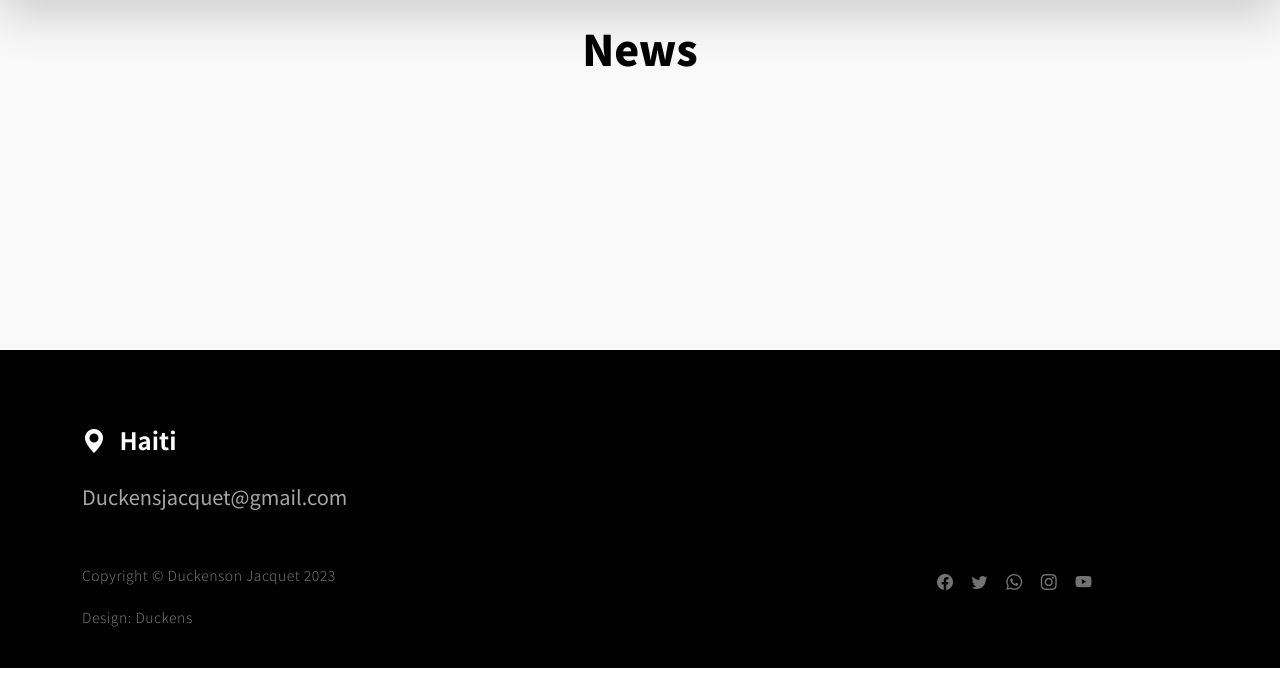
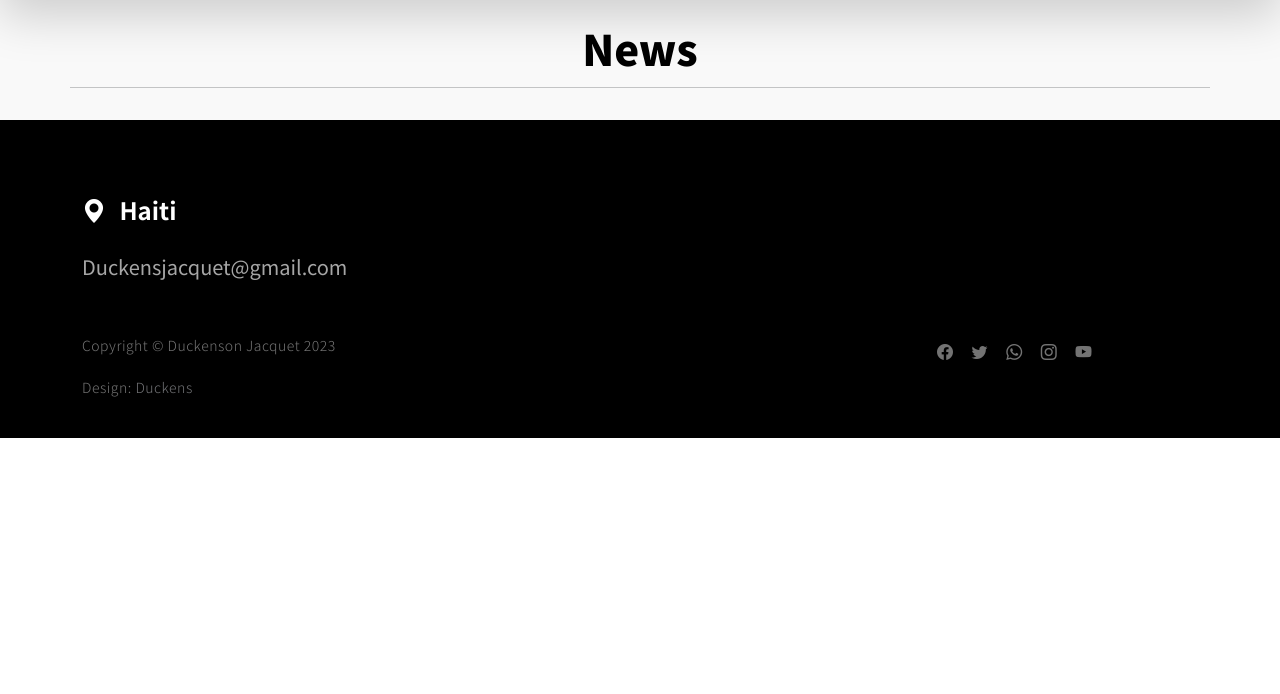
Before and after one commit to Duckens123/duckenstech, a Django app: template articles/templates/articles/index.html in a window 1280 px wide. Shown: the part 106-800 px from the top of the page. Run offline with Django 4.2, Linux system fonts and the light colour scheme; the template is opened without the code that fills it, so the values that code supplies are empty; some libraries are stand-ins or nearby versions.

Commit message:
Update list_article display

```diff
--- a/articles/models.py
+++ b/articles/models.py
@@ -9,7 +9,7 @@ class Article(models.Model):
     datepublished= models.DateTimeField(auto_now_add=True)
     lastupdated= models.DateTimeField(auto_now=True)
     publishedby= models.ForeignKey(User,  on_delete=models.CASCADE)
-    imagethumbnail= models.ImageField(upload_to="articles/static/articles/images/post")
+    imagethumbnail= models.ImageField(blank=True,null=True, upload_to="articles/static/articles/images/post")
     imagecaptions= models.CharField(max_length=255, blank=True, null=True, default='...')
     status= models.BooleanField(default=True,null=True,blank=True)
     nb_views=models.IntegerField(null=True, blank=True, default=0)
--- a/articles/templates/articles/index.html
+++ b/articles/templates/articles/index.html
@@ -8,6 +8,7 @@
         </div>
         {% include 'articles/last_article.html' %}
         {% include 'articles/most_read_article.html' %}
+      <hr class="col-md-12"></hr>
         {% include 'articles/list_article.html' %}
       </div>
     </div>
--- a/articles/templates/articles/list_article.html
+++ b/articles/templates/articles/list_article.html
@@ -1,18 +1,16 @@
 {% load static %}
-<section class="news section-padding" id="news">
+<section class="news" id="news">
   <div class="container">
-    <div class="row">
-      <div
-        class="col-lg-12 col-12 news-two-column d-flex flex-column flex-lg-row"
-      >
+    <div class="row d-flex justify-content-evenly col-md-12">
+
         {% for article in articles %}
         <div
-          class="news-thumb news-two-column d-flex flex-column flex-lg-row"
+          class="news-thumb news-two-column d-flex flex-column flex-lg-row col-lg-6"
           data-aos="fade-up"
         >
           <div class="news-top w-100" data-aos="fade-up">
             <a
-              href="news-detail.html"
+              href="{% url 'display_article' article.pk %}"
               class="news-image-hover news-image-hover-success"
             >
               <img
@@ -28,7 +26,7 @@
           <div class="news-bottom">
             <div class="news-text-info">
               <h5 class="news-title">
-                <a href="news-detail.html" class="news-title-link"
+                <a href="{% url 'display_article' article.pk %}" class="news-title-link"
                   >{{article.title}}</a
                 >
               </h5>
@@ -44,7 +42,6 @@
           </div>
         </div>
         {% endfor %}
-      </div>
     </div>
   </div>
 </section>
--- a/articles/views.py
+++ b/articles/views.py
@@ -6,7 +6,7 @@ from articles.models import Article
 def Index(request):
     lastarticle=Article.objects.all().order_by("-id")[0]
     most_read=Article.objects.all().order_by("-nb_views")[0]
-    articles=Article.objects.all()
+    articles=Article.objects.all().order_by("-id")
     context={'lastarticle': lastarticle,'most_read': most_read,'articles': articles}
     return render(request, 'articles/index.html',context)
 
--- a/root/settings.py
+++ b/root/settings.py
@@ -123,12 +123,12 @@ USE_TZ = True
 # Static files (CSS, JavaScript, Images)
 # https://docs.djangoproject.com/en/4.1/howto/static-files/
 
-STATIC_ROOT = os.path.join(BASE_DIR, '/articles/static/','static')
-STATIC_URL = '/articles/static/'
+STATIC_ROOT = os.path.join(BASE_DIR, 'articles/static/','static/')
+STATIC_URL = 'articles/static/'
 STATICFILES_STORAGE = 'whitenoise.storage.CompressedManifestStaticFilesStorage'
 
 STATICFILES_DIRS = [
-    BASE_DIR, "articles/static",
+    BASE_DIR, "articles/static/",
 ]
 
 # Default primary key field type
```
Also changed, not shown: articles/static/articles/images/post/IMG-20210814-WA0003.jpg (added), articles/static/articles/images/post/orion-nebula-11107.jpg (added), articles/static/articles/images/post/orion-nebula-11107_YsGp4Go.jpg (added), vercel.json.
